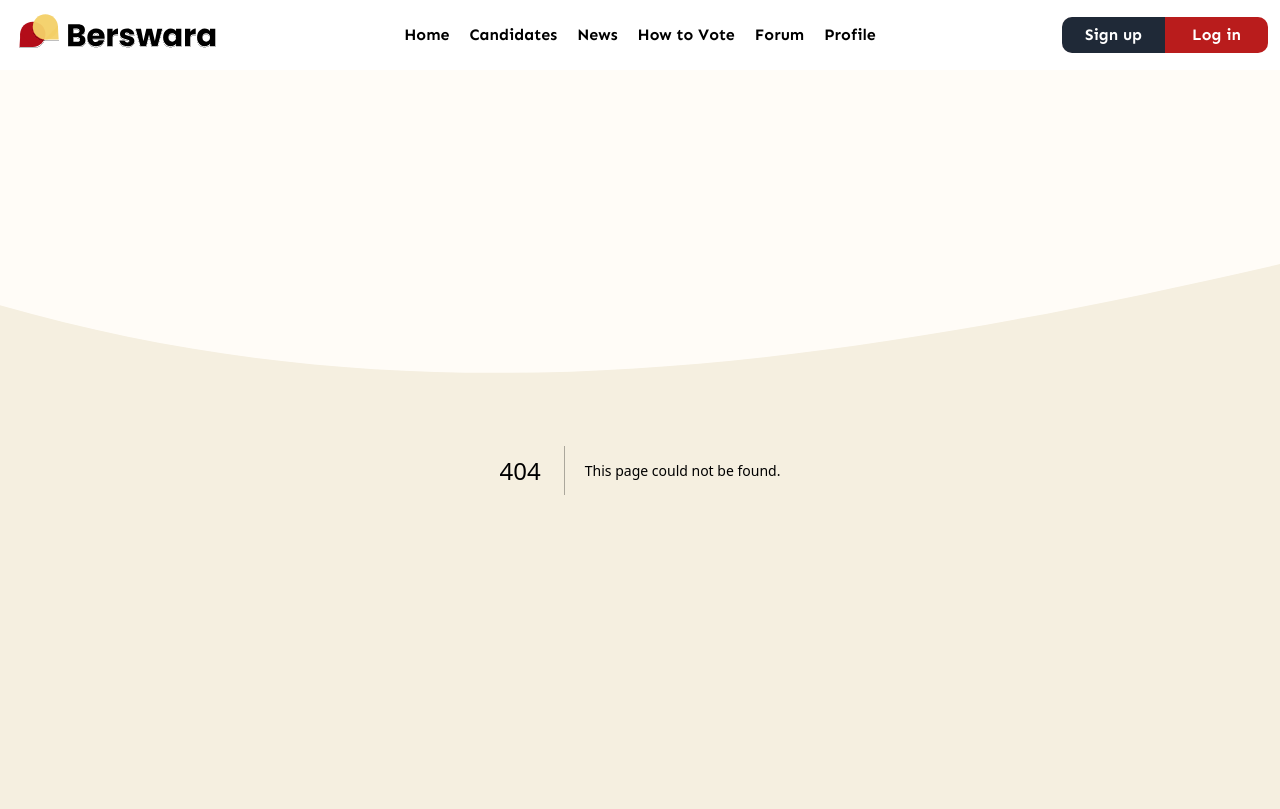
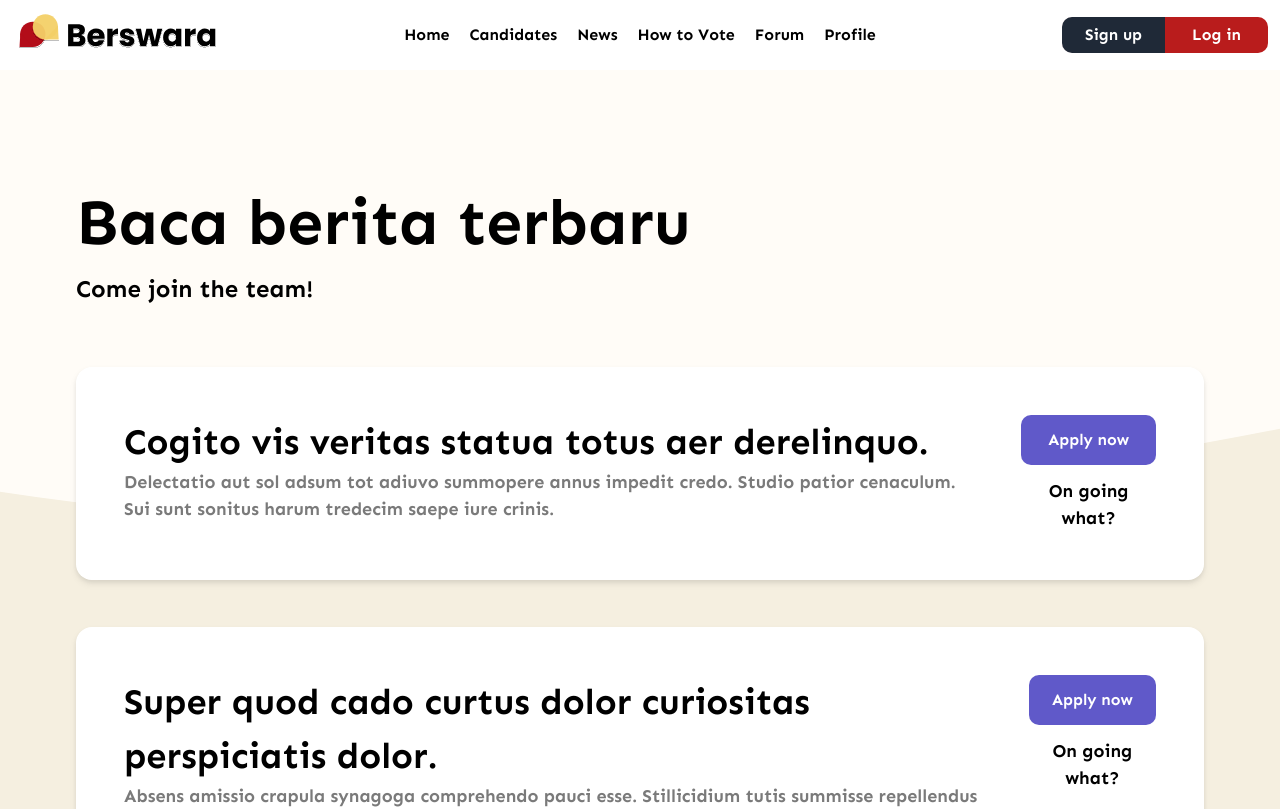
Before and after one commit to workshop-se/berswara-front, a Next.js app: page /news in a window 1280 px wide. Before the commit this address had no page. Shown: the top 809 px of the page. Built offline with nearby package versions, Linux system fonts and the light colour scheme.

Commit message:
feat:add news page

```diff
--- /dev/null
+++ b/src/app/(navigation)/news/page.tsx
@@ -0,0 +1,39 @@
+import { faker } from '@faker-js/faker';
+import Link from 'next/link';
+
+const newses = Array.from({ length: 4 }, () => ({
+  title: faker.lorem.sentence(),
+  description: faker.lorem.paragraph(),
+  isOngoing: faker.datatype.boolean(),
+  tags: Array.from({ length: 3 }, () => faker.lorem.word()),
+  link: faker.internet.url()
+}))
+
+export default function Page() {
+  return (
+    <div className='w-[1128px] m-auto pt-[105px]'>
+      <h1 className='text-[64px]'>Baca berita terbaru</h1>
+      <p className='text-[24px] pb-[60px]'>Come join the team!</p>
+      <div className='flex flex-col gap-y-[47px] pb-[126px]'>
+        {newses.map((news) => (
+          <div className='bg-white p-[48px] rounded-[16px] drop-shadow-md flex gap-[48px]'>
+            <div className='grow'>
+              <h2 className='text-[36px]'>
+                {news.title}
+              </h2>
+              <p className='text-[18px] text-[#7A7A7A]'>
+                {news.description}
+              </p>
+            </div>
+            <div className='w-[201px] flex flex-col gap-y-[13px]'>
+              <Link className='bg-[#6059C9] text-white text-center p-[13px] rounded-[10px]' href={news.link}>
+                Apply now
+              </Link>
+              <p className='text-center text-[18px]'>On going what?</p>
+            </div>
+          </div>
+        ))}
+      </div>
+    </div>
+  );
+}
```
